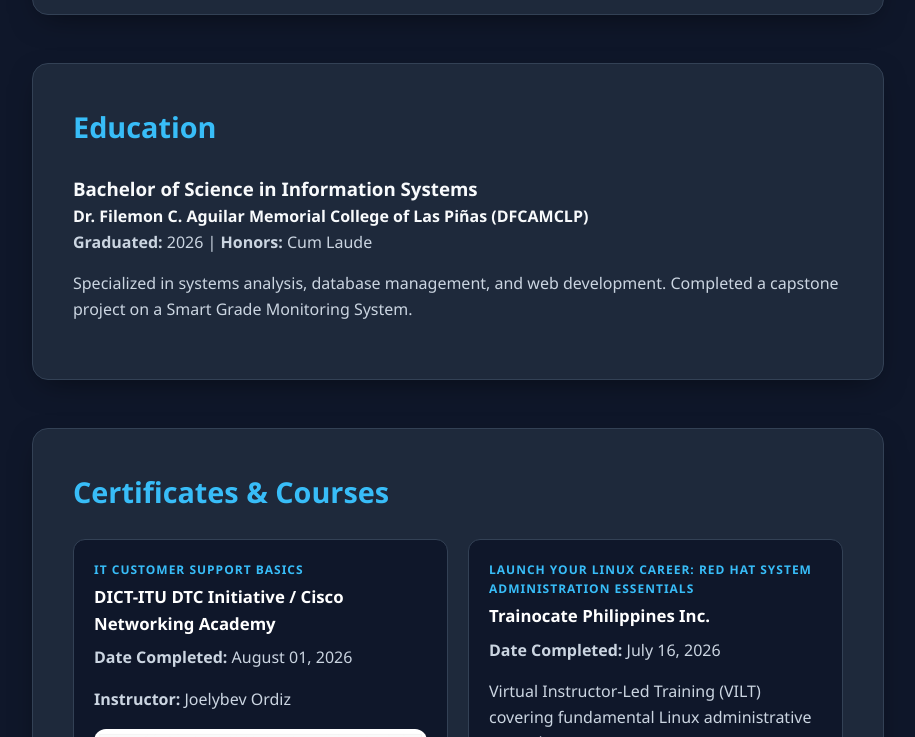
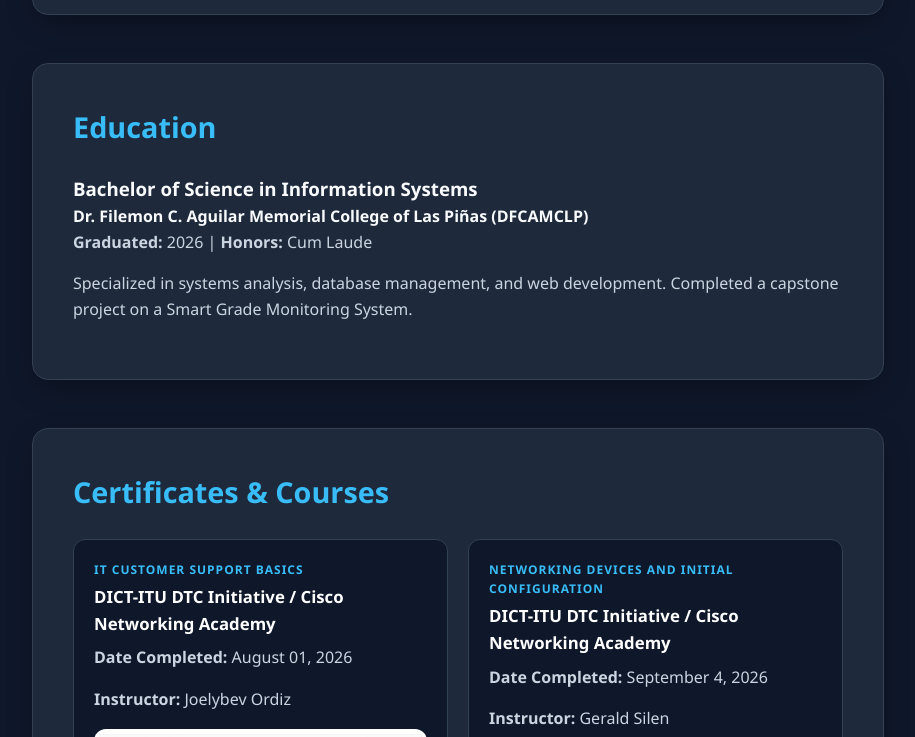
Before and after one commit to Jmsanagustin/jmportfolio, a plain HTML site: page index.html in a window 1280 px wide. Shown: the part 2063-2800 px from the top of the page, without its empty margins (182-1097 px from the left). Drawn offline with Linux system fonts and the light colour scheme.

Commit message:
Update Certificate
add 2 certificate

```diff
--- a/index.html
+++ b/index.html
@@ -208,6 +208,17 @@
                     </div>
                 </div>
 
+                <div class="certificate-card">
+                    <h3>Networking Devices and Initial Configuration</h3>
+                    <h4>DICT-ITU DTC Initiative / Cisco Networking Academy</h4>
+                    <p><strong>Date Completed:</strong> September 4, 2026</p>
+                    <p><strong>Instructor:</strong> Gerald Silen</p>
+                    <div class="secure-cert-container">
+                        <img src="img/Networking_Devices_and_Initial_Configuration_certificate.jpg" alt="Networking Devices and Initial Configuration Certificate" oncontextmenu="return false;" dragstart="return false;">
+                    </div>
+                </div>
+
+
                 <!-- Red Hat Certificate -->
                 <div class="certificate-card">
                     <h3>Launch Your Linux Career: Red Hat System Administration Essentials</h3>
@@ -235,6 +246,7 @@
                     <h4>Cyber Threat Monitoring Level 1</h4>
                     <p>Currently enrolled in a course covering threat identification, security analysis, and network defense strategies.</p>
                 </div>
+
 
             </div>
         </section>
```
